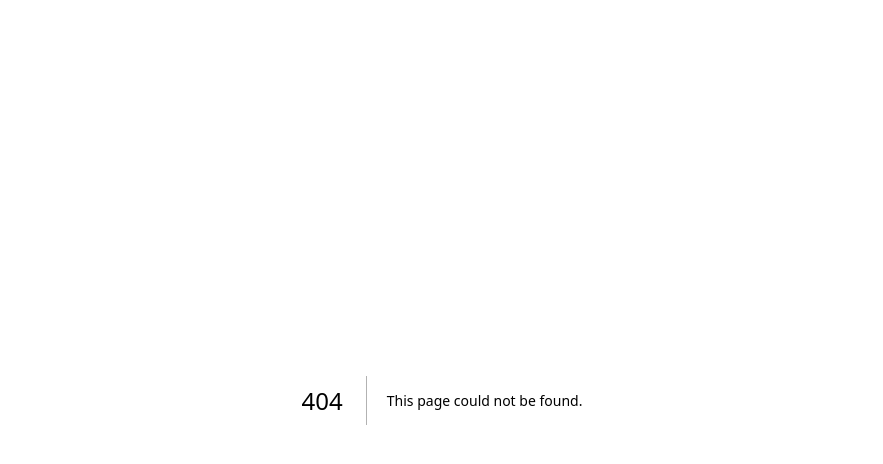
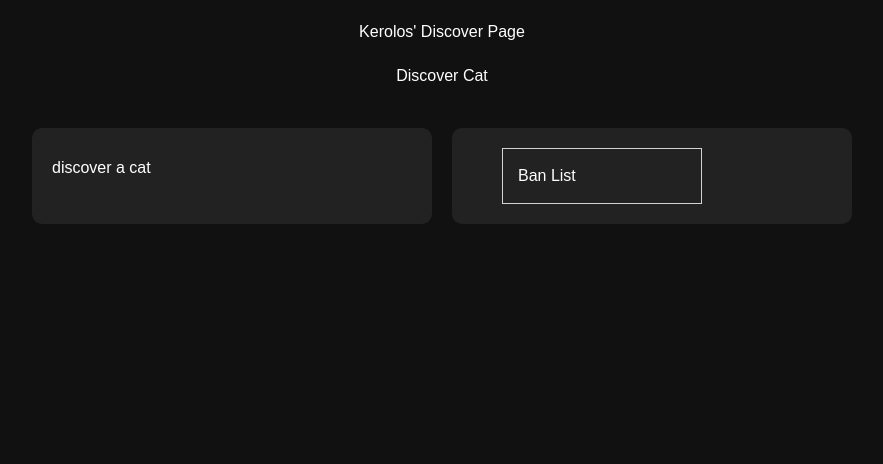
Before and after one commit to kmehany/cat-discovery-app, a Next.js app: page /discover in a window 1280 px wide. Before the commit this address had no page. Shown: the top 464 px of the page, without its empty margins (198-1081 px from the left). Built offline with nearby package versions, Linux system fonts and the light colour scheme.

Commit message:
initial commit

```diff
--- /dev/null
+++ b/app/breeds/[id]/page.tsx
@@ -0,0 +1,20 @@
+
+//BreedDetails
+export default async function BreedDetails({params}: any) {
+    const response = await fetch("https://api.thecatapi.com/v1/breeds");
+    const breeds = await response.json();
+
+    const breedID = params.id;
+
+    const breed = breeds.find((oneBreed: any)=> oneBreed.id === breedID);
+
+    return (
+        <div>
+            <h1>{breed.name}</h1>
+            {breed.image && (<img src={breed.image.url} alt={breed.name}width="300" />)}
+            <p>{breed.description}</p>
+            <p>Origin: {breed.origin}</p>
+            <p> Temperament: {breed.temperament}</p>
+        </div>
+    )
+}
--- /dev/null
+++ b/app/breeds/page.tsx
@@ -0,0 +1,24 @@
+import { div } from "three/tsl";
+import Link from "next/link";
+
+export default async function BreedsPage() {
+
+    const response = await fetch("https://api.thecatapi.com/v1/breeds");
+    //to take the response and converts it into real data
+    const breeds = await response.json();
+    return (
+    <div>
+      <h1>Breeds Page</h1>
+
+      {breeds.map((breed: any) => (
+        <div key={breed.id}>
+          <Link href={`/breeds/${breed.id}`}>
+            {breed.name}
+          </Link>
+        </div>
+      ))}
+    </div>
+  );
+}
+
+//--------------------
--- /dev/null
+++ b/app/discover.css
@@ -0,0 +1,61 @@
+
+body {
+  margin: 0;
+  font-family: Arial, sans-serif;
+  background-color: #111;
+  color: white;
+}
+
+.page {
+  padding: 20px;
+}
+
+.title {
+    text-align: center;
+    margin-bottom: 20px;
+}
+
+.button{
+    text-align: center;
+    margin-bottom: 20px;
+}
+
+.discover button {
+    padding: 10px 20px;
+    front-size: 16px;
+    border-radius: 8px;
+    border: none;
+    cursor: pointer;
+}
+
+.discover-btn:hover {
+  background-color: #ddd;
+}
+
+.main {
+    display: flex;
+    justify-content: center;
+    gap: 20px;
+}
+
+.card {
+    background-color: #222;
+    padding: 20px;
+    border-radius: 10px;
+    width: 400px;
+}
+
+.cat-img {
+    width: 400px;
+    border-radius: 10px;
+    margin-bottom: 10px;
+}
+
+.card p {
+    cursor: pointer;
+    margin: 8px 0;
+}
+
+.card p:hover {
+    color: #4da6ff;
+}
--- /dev/null
+++ b/app/discover/components/BanList.tsx
@@ -0,0 +1,19 @@
+
+export default function BanList({
+  bannedAttributes, unbanAttribute,}: any) {
+  return (
+    <div
+        style={{ width: "200px", marginLeft: "30px", padding: "15px",
+        border: "1px solid lightgray", }}
+    >
+
+    <h2>Ban List</h2>
+    {bannedAttributes.map((item: string)=> (
+        <p key= {item} onClick={() => unbanAttribute(item)}>
+            {item}
+        </p>
+
+    ))}
+    </div>
+  );
+}
--- /dev/null
+++ b/app/discover/page.tsx
@@ -0,0 +1,101 @@
+"use client";
+import "../discover.css"
+import BanList from "./components/BanList";
+import { useState } from "react";
+
+
+export default function DiscoverPage() {
+  const [catData, setCatData] = useState<any>(null);
+  const [bannedAttributes, setBannedAttributes] = useState<string[]>([]);
+
+  async function getRandomCat() {
+    const response = await fetch(
+    "https://api.thecatapi.com/v1/images/search?limit=1&has_breeds=1",
+    {
+      headers: {
+        "x-api-key": "live_abVz98BqohELAw5P4zOs9WkVCYcH2xjp0qpsQzQtwGh0qiKVsUIQwbqVR1ynbKAT",
+      },
+    }
+  );
+    const data = await response.json();
+
+    const randomCat = data[0];
+
+    if (!randomCat?.breeds?.length) {
+        return getRandomCat();
+    }
+
+
+    const breedName = randomCat.breeds[0].name;
+    const origin = randomCat.breeds[0].origin;
+    const temperament = randomCat.breeds[0].temperament;
+
+    const isBanned =
+        bannedAttributes.includes(breedName) ||
+        bannedAttributes.includes(origin) ||
+        bannedAttributes.includes(temperament);
+
+    if (isBanned) {
+        return getRandomCat();
+    }
+
+    setCatData(randomCat);
+}
+
+  function banAttribute(attribute: string) {
+    if (!bannedAttributes.includes(attribute)) {
+      setBannedAttributes([...bannedAttributes, attribute]);
+    }
+  }
+
+  function unbanAttribute(attribute: string) {
+    const newList = bannedAttributes.filter((item) => item !== attribute);
+    setBannedAttributes(newList);
+  }
+
+
+return (
+  <div className="page">
+    <h1 className="title">Kerolos' Discover Page</h1>
+
+    <div className="button">
+      <button className="discover button" onClick={getRandomCat}>
+        Discover Cat
+      </button>
+    </div>
+
+    <div className="main">
+
+      <div className="card">
+        {catData ? (
+          <>
+            <img className="cat-img" src={catData.url} alt="cat" />
+
+            <p onClick={() => banAttribute(catData.breeds[0].name)}>
+              Name: {catData.breeds[0].name}
+            </p>
+
+            <p onClick={() => banAttribute(catData.breeds[0].origin)}>
+              Origin: {catData.breeds[0].origin}
+            </p>
+
+            <p onClick={() => banAttribute(catData.breeds[0].temperament)}>
+              Temperament: {catData.breeds[0].temperament}
+            </p>
+          </>
+        ) : (
+          <p>discover a cat</p>
+        )}
+      </div>
+
+      <div className="card">
+        <BanList
+          bannedAttributes={bannedAttributes}
+          unbanAttribute={unbanAttribute}
+        />
+      </div>
+
+    </div>
+  </div>
+);
+}
--- a/app/page.tsx
+++ b/app/page.tsx
@@ -1,65 +1,5 @@
-import Image from "next/image";
+import { redirect } from "next/navigation";
 
 export default function Home() {
-  return (
-    <div className="flex flex-col flex-1 items-center justify-center bg-zinc-50 font-sans dark:bg-black">
-      <main className="flex flex-1 w-full max-w-3xl flex-col items-center justify-between py-32 px-16 bg-white dark:bg-black sm:items-start">
-        <Image
-          className="dark:invert"
-          src="/next.svg"
-          alt="Next.js logo"
-          width={100}
-          height={20}
-          priority
-        />
-        <div className="flex flex-col items-center gap-6 text-center sm:items-start sm:text-left">
-          <h1 className="max-w-xs text-3xl font-semibold leading-10 tracking-tight text-black dark:text-zinc-50">
-            To get started, edit the page.tsx file.
-          </h1>
-          <p className="max-w-md text-lg leading-8 text-zinc-600 dark:text-zinc-400">
-            Looking for a starting point or more instructions? Head over to{" "}
-            <a
-              href="https://vercel.com/templates?framework=next.js&utm_source=create-next-app&utm_medium=appdir-template-tw&utm_campaign=create-next-app"
-              className="font-medium text-zinc-950 dark:text-zinc-50"
-            >
-              Templates
-            </a>{" "}
-            or the{" "}
-            <a
-              href="https://nextjs.org/learn?utm_source=create-next-app&utm_medium=appdir-template-tw&utm_campaign=create-next-app"
-              className="font-medium text-zinc-950 dark:text-zinc-50"
-            >
-              Learning
-            </a>{" "}
-            center.
-          </p>
-        </div>
-        <div className="flex flex-col gap-4 text-base font-medium sm:flex-row">
-          <a
-            className="flex h-12 w-full items-center justify-center gap-2 rounded-full bg-foreground px-5 text-background transition-colors hover:bg-[#383838] dark:hover:bg-[#ccc] md:w-[158px]"
-            href="https://vercel.com/new?utm_source=create-next-app&utm_medium=appdir-template-tw&utm_campaign=create-next-app"
-            target="_blank"
-            rel="noopener noreferrer"
-          >
-            <Image
-              className="dark:invert"
-              src="/vercel.svg"
-              alt="Vercel logomark"
-              width={16}
-              height={16}
-            />
-            Deploy Now
-          </a>
-          <a
-            className="flex h-12 w-full items-center justify-center rounded-full border border-solid border-black/[.08] px-5 transition-colors hover:border-transparent hover:bg-black/[.04] dark:border-white/[.145] dark:hover:bg-[#1a1a1a] md:w-[158px]"
-            href="https://nextjs.org/docs?utm_source=create-next-app&utm_medium=appdir-template-tw&utm_campaign=create-next-app"
-            target="_blank"
-            rel="noopener noreferrer"
-          >
-            Documentation
-          </a>
-        </div>
-      </main>
-    </div>
-  );
+  redirect("/discover");
 }
```
